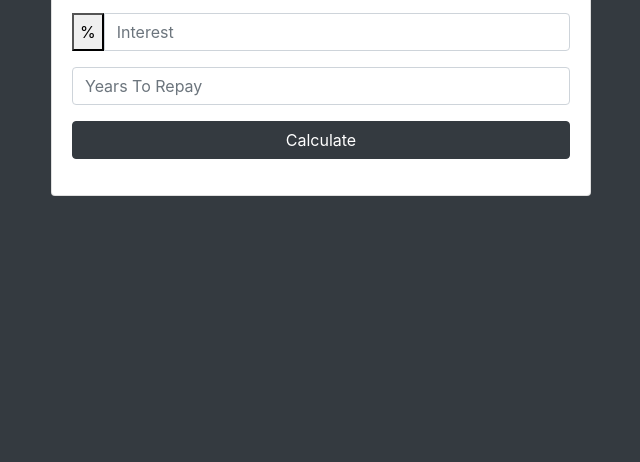
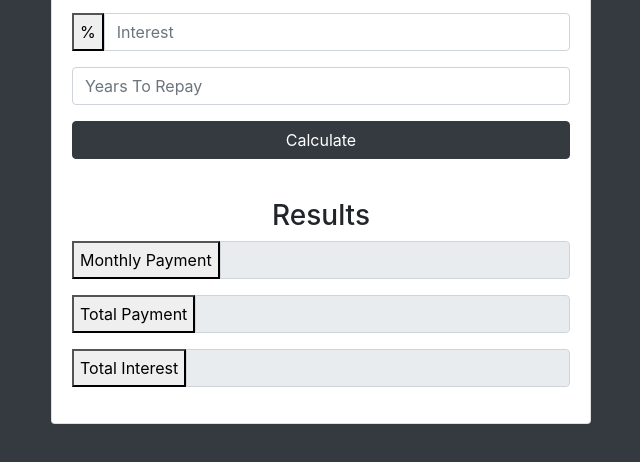
Before and after one commit to Geoelycom/Loan-calculator, a plain HTML site: page index.html in a window 1280 px wide. Shown: the part 182-644 px from the top of the page, without its empty margins (319-959 px from the left). Drawn offline with nearby package versions, Linux system fonts and the light colour scheme.

Commit message:
commiting changes to master branch

```diff
--- a/index.html
+++ b/index.html
@@ -39,6 +39,38 @@
 
                         </div>
                     </form>
+                    <!--LOADER HERE-->
+                    <!--
+                    <div id="loading">
+                        <img src="img/loading.gif" alt="">
+
+                    </div>
+                -->
+                    <!--RESULT-->
+                    <div id="result" class="pt-4">
+                        <h3>Results</h3>
+                        <div class="form-group">
+                            <div class="input-group">
+                                <button><span class="input-group-addon">Monthly Payment</span></button>
+                                <input type="number" class="form-control" id="montly-payment" disabled>
+                            </div>
+                        </div>
+
+                        <div class="form-group">
+                            <div class="input-group">
+                                <button><span class="input-group-addon">Total Payment</span></button>
+                                <input type="number" class="form-control" id="total-payment" disabled>
+                            </div>
+                        </div>
+
+                        <div class="form-group">
+                            <div class="input-group">
+                                <button><span class="input-group-addon">Total Interest</span></button>
+                                <input type="number" class="form-control" id="total-interest" disabled>
+                            </div>
+                        </div>
+
+                    </div>
 
                 </div>
             </div>
@@ -49,6 +81,7 @@
     <script src="https://code.jquery.com/jquery-3.2.1.slim.min.js" integrity="sha384-KJ3o2DKtIkvYIK3UENzmM7KCkRr/rE9/Qpg6aAZGJwFDMVNA/GpGFF93hXpG5KkN" crossorigin="anonymous"></script>
     <script src="https://cdnjs.cloudflare.com/ajax/libs/popper.js/1.12.9/umd/popper.min.js" integrity="sha384-ApNbgh9B+Y1QKtv3Rn7W3mgPxhU9K/ScQsAP7hUibX39j7fakFPskvXusvfa0b4Q" crossorigin="anonymous"></script>
     <script src="https://maxcdn.bootstrapcdn.com/bootstrap/4.0.0/js/bootstrap.min.js" integrity="sha384-JZR6Spejh4U02d8jOt6vLEHfe/JQGiRRSQQxSfFWpi1MquVdAyjUar5+76PVCmYl" crossorigin="anonymous"></script>
+    <script src="app.js"></script>
 </body>
 
 </html>
```
